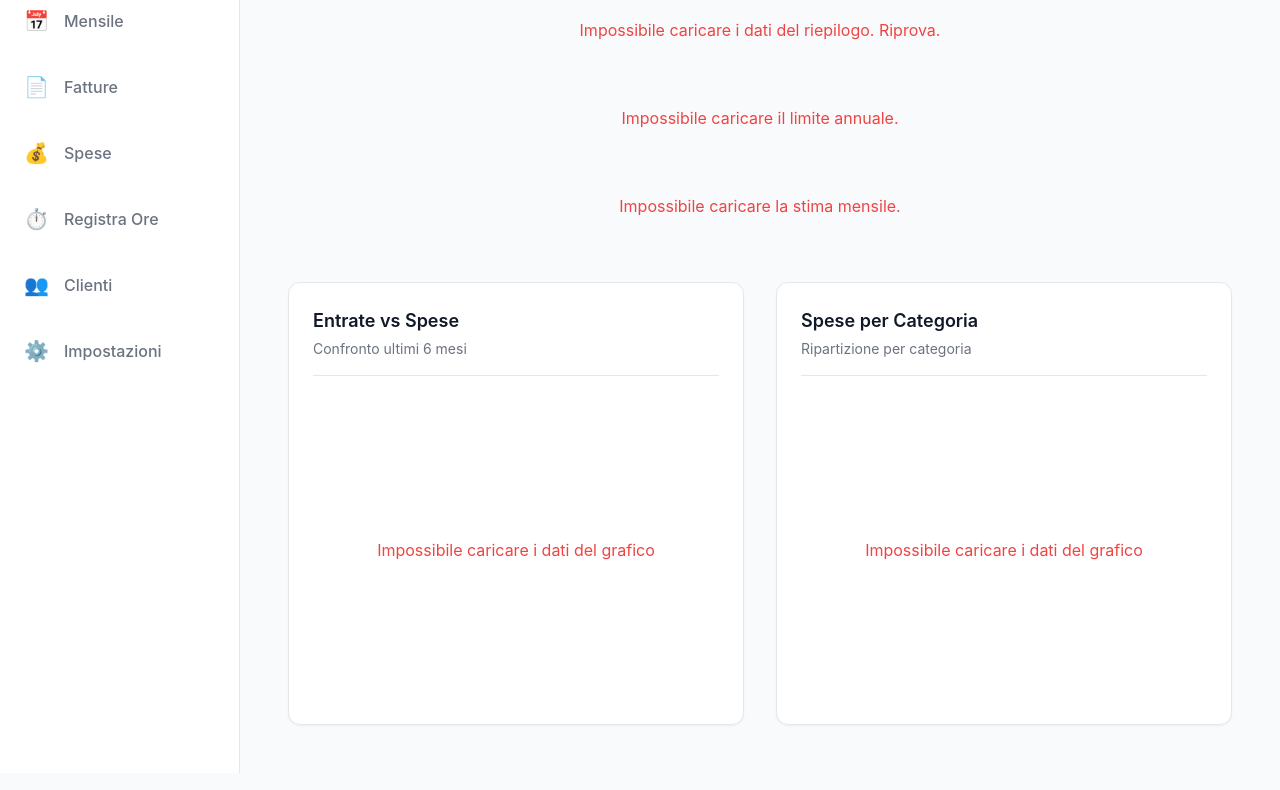
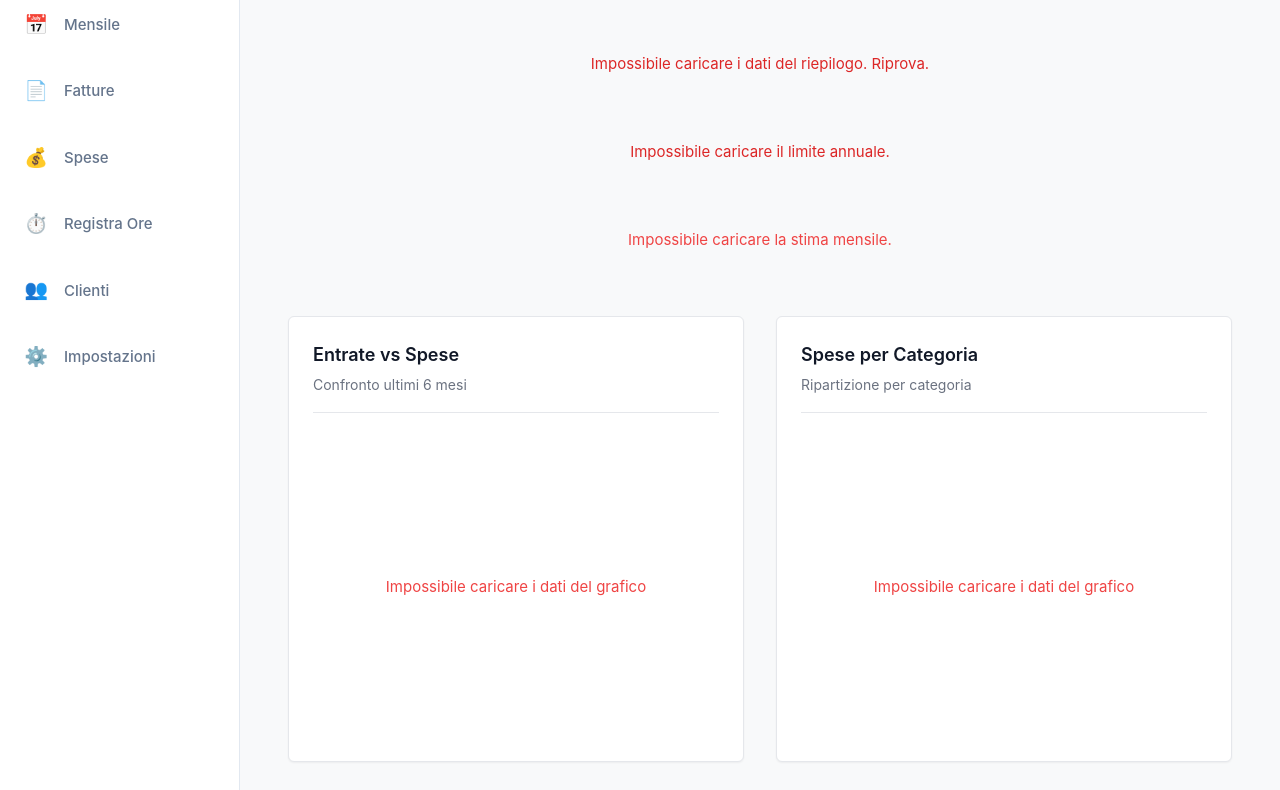
Before and after one commit to daaanny90/zanicchi, a plain HTML site: page frontend/public/index.html in a window 1280 px wide. Shown: the part 184-974 px from the top of the page. Drawn offline with nearby package versions, Linux system fonts and the light colour scheme; no server answers.

Commit message:
Refine spacing across dashboard components

```diff
--- a/frontend/public/components/app-header.js
+++ b/frontend/public/components/app-header.js
@@ -94,7 +94,7 @@ class AppHeader extends HTMLElement {
           display: inline-flex;
           align-items: center;
           gap: 0.4rem;
-          box-shadow: 0 10px 15px -3px rgb(37 99 235 / 0.35);
+          box-shadow: 0 2px 4px 0 rgb(30 64 175 / 0.15);
           transition: background-color var(--transition-fast), border-color var(--transition-fast);
         }
 
--- a/frontend/public/components/category-manager.js
+++ b/frontend/public/components/category-manager.js
@@ -97,7 +97,7 @@ class CategoryManager extends HTMLElement {
           max-width: 540px;
           background: var(--color-bg);
           color: var(--color-text-primary);
-          border-radius: 0.75rem;
+          border-radius: 0.375rem;
           box-shadow: var(--shadow-xl);
           overflow: hidden;
           border: 1px solid var(--color-border);
--- a/frontend/public/components/chart-expense-category.js
+++ b/frontend/public/components/chart-expense-category.js
@@ -99,12 +99,13 @@ class ChartExpenseCategory extends HTMLElement {
       <style>
         :host {
           display: block;
+          margin-bottom: var(--space-xl);
         }
 
         .chart-card {
           background-color: #ffffff;
           border: 1px solid #e5e7eb;
-          border-radius: 0.75rem;
+          border-radius: 0.375rem;
           padding: 1.5rem;
           box-shadow: 0 1px 2px 0 rgb(0 0 0 / 0.05);
         }
--- a/frontend/public/components/chart-income-expense.js
+++ b/frontend/public/components/chart-income-expense.js
@@ -120,12 +120,13 @@ class ChartIncomeExpense extends HTMLElement {
       <style>
         :host {
           display: block;
+          margin-bottom: var(--space-xl);
         }
 
         .chart-card {
           background-color: #ffffff;
           border: 1px solid #e5e7eb;
-          border-radius: 0.75rem;
+          border-radius: 0.375rem;
           padding: 1.5rem;
           box-shadow: 0 1px 2px 0 rgb(0 0 0 / 0.05);
         }
--- a/frontend/public/components/clients-manager.js
+++ b/frontend/public/components/clients-manager.js
@@ -161,7 +161,7 @@ class ClientsManager extends HTMLElement {
           max-width: 720px;
           background: var(--color-bg);
           color: var(--color-text-primary);
-          border-radius: 0.75rem;
+          border-radius: 0.375rem;
           box-shadow: var(--shadow-xl);
           overflow: hidden;
           display: flex;
--- a/frontend/public/components/dashboard-summary.js
+++ b/frontend/public/components/dashboard-summary.js
@@ -52,6 +52,7 @@ class DashboardSummary extends HTMLElement {
       <style>
         :host {
           display: block;
+          margin-bottom: var(--space-xl);
         }
 
         .summary-grid {
@@ -64,14 +65,14 @@ class DashboardSummary extends HTMLElement {
         .summary-card {
           background-color: var(--color-bg);
           border: 1px solid var(--color-border);
-          border-radius: 0.5rem;
+          border-radius: 0.25rem;
           padding: 1.5rem;
           box-shadow: var(--shadow-sm);
           transition: box-shadow 0.2s;
         }
 
         .summary-card:hover {
-          box-shadow: 0 4px 6px -1px rgb(0 0 0 / 0.1);
+          box-shadow: 0 2px 4px 0 rgb(0 0 0 / 0.06);
         }
 
         .summary-header {
--- a/frontend/public/components/expense-form.js
+++ b/frontend/public/components/expense-form.js
@@ -133,7 +133,7 @@ class ExpenseForm extends HTMLElement {
     this.shadowRoot.innerHTML = `
       <style>
         .modal { display: none; position: fixed; top: 0; left: 0; width: 100%; height: 100%; background-color: var(--color-overlay); z-index: 1000; justify-content: center; align-items: center; padding: 1rem; }
-        .modal-content { background: var(--color-bg); border: 1px solid var(--color-border); border-radius: 0.75rem; width: 90%; max-width: 600px; max-height: 90vh; overflow-y: auto; box-shadow: var(--shadow-lg); color: var(--color-text-primary); }
+        .modal-content { background: var(--color-bg); border: 1px solid var(--color-border); border-radius: 0.375rem; width: 90%; max-width: 600px; max-height: 90vh; overflow-y: auto; box-shadow: var(--shadow-lg); color: var(--color-text-primary); }
         .modal-header { padding: 1.5rem; border-bottom: 1px solid var(--color-border); display: flex; justify-content: space-between; align-items: center; }
         .modal-title { font-size: 1.25rem; font-weight: 600; margin: 0; }
         .close-btn { background: none; border: none; font-size: 1.5rem; cursor: pointer; color: var(--color-text-secondary); }
--- a/frontend/public/components/expense-list.js
+++ b/frontend/public/components/expense-list.js
@@ -58,8 +58,11 @@ class ExpenseList extends HTMLElement {
 
     this.shadowRoot.innerHTML = `
       <style>
-        :host { display: block; }
-        .table-container { overflow-x: auto; border-radius: 0.75rem; border: 1px solid var(--color-border); }
+        :host {
+          display: block;
+          margin-top: var(--space-lg);
+        }
+        .table-container { overflow-x: auto; border-radius: 0.375rem; border: 1px solid var(--color-border); }
         .table { width: 100%; border-collapse: collapse; background-color: var(--color-bg); }
         .table thead { background-color: var(--color-bg-tertiary); border-bottom: 2px solid var(--color-border); }
         .table th { padding: 1rem; text-align: left; font-size: 0.75rem; font-weight: 600; color: var(--color-text-secondary); text-transform: uppercase; }
--- a/frontend/public/components/invoice-form.js
+++ b/frontend/public/components/invoice-form.js
@@ -95,7 +95,7 @@ class InvoiceForm extends HTMLElement {
     this.shadowRoot.innerHTML = `
       <style>
         .modal { display: none; position: fixed; top: 0; left: 0; width: 100%; height: 100%; background-color: var(--color-overlay); z-index: 1000; justify-content: center; align-items: center; padding: 1rem; }
-        .modal-content { background: var(--color-bg); color: var(--color-text-primary); border-radius: 0.75rem; width: 90%; max-width: 600px; max-height: 90vh; overflow-y: auto; border: 1px solid var(--color-border); box-shadow: var(--shadow-lg); }
+        .modal-content { background: var(--color-bg); color: var(--color-text-primary); border-radius: 0.375rem; width: 90%; max-width: 600px; max-height: 90vh; overflow-y: auto; border: 1px solid var(--color-border); box-shadow: var(--shadow-lg); }
         .modal-header { padding: 1.5rem; border-bottom: 1px solid var(--color-border); display: flex; justify-content: space-between; align-items: center; }
         .modal-title { font-size: 1.25rem; font-weight: 600; margin: 0; }
         .close-btn { background: none; border: none; font-size: 1.5rem; cursor: pointer; color: var(--color-text-secondary); }
--- a/frontend/public/components/invoice-list.js
+++ b/frontend/public/components/invoice-list.js
@@ -70,8 +70,11 @@ class InvoiceList extends HTMLElement {
 
     this.shadowRoot.innerHTML = `
       <style>
-        :host { display: block; }
-        .table-container { overflow-x: auto; border-radius: 0.75rem; border: 1px solid var(--color-border); }
+        :host {
+          display: block;
+          margin-top: var(--space-lg);
+        }
+        .table-container { overflow-x: auto; border-radius: 0.375rem; border: 1px solid var(--color-border); }
         .table { width: 100%; border-collapse: collapse; background-color: var(--color-bg); }
         .table thead { background-color: var(--color-bg-tertiary); border-bottom: 2px solid var(--color-border); }
         .table th { padding: 1rem; text-align: left; font-size: 0.75rem; font-weight: 600; color: var(--color-text-secondary); text-transform: uppercase; }
--- a/frontend/public/components/monthly-estimate.js
+++ b/frontend/public/components/monthly-estimate.js
@@ -73,7 +73,7 @@ class MonthlyEstimate extends HTMLElement {
       <style>
         :host {
           display: block;
-          margin-bottom: 2rem;
+          margin-bottom: var(--space-xl);
         }
 
         .estimate-container {
@@ -83,10 +83,10 @@ class MonthlyEstimate extends HTMLElement {
         }
 
         .estimate-card {
-          border-radius: 0.75rem;
+          border-radius: 0.375rem;
           padding: 2rem;
           color: #fff;
-          box-shadow: 0 10px 15px -3px rgb(0 0 0 / 0.2);
+          box-shadow: 0 4px 8px 0 rgb(0 0 0 / 0.08);
           position: relative;
           overflow: hidden;
         }
@@ -138,7 +138,7 @@ class MonthlyEstimate extends HTMLElement {
         .estimate-item {
           background: rgba(255, 255, 255, 0.15);
           padding: 1rem;
-          border-radius: 0.5rem;
+          border-radius: 0.25rem;
           backdrop-filter: blur(10px);
         }
 
--- a/frontend/public/components/monthly-overview.js
+++ b/frontend/public/components/monthly-overview.js
@@ -490,14 +490,15 @@ class MonthlyOverview extends HTMLElement {
       <style>
         :host {
           display: block;
+          margin-bottom: var(--space-xl);
         }
 
         .month-selector {
           margin-bottom: 2rem;
           padding: 1.5rem;
           background: linear-gradient(135deg, var(--gradient-primary-start) 0%, var(--gradient-primary-end) 100%);
-          border-radius: 0.75rem;
-          box-shadow: 0 4px 6px -1px rgb(0 0 0 / 0.1);
+          border-radius: 0.375rem;
+          box-shadow: 0 2px 4px 0 rgb(0 0 0 / 0.06);
         }
 
         .selector-label {
@@ -522,7 +523,7 @@ class MonthlyOverview extends HTMLElement {
           font-size: 1.125rem;
           font-weight: 600;
           border: 2px solid rgba(255, 255, 255, 0.3);
-          border-radius: 0.5rem;
+          border-radius: 0.25rem;
           background-color: var(--color-bg);
           color: var(--color-text-primary);
           cursor: pointer;
@@ -550,7 +551,7 @@ class MonthlyOverview extends HTMLElement {
         .overview-card {
           background: var(--color-bg);
           border: 1px solid var(--color-border);
-          border-radius: 0.75rem;
+          border-radius: 0.375rem;
           padding: 1.5rem;
           box-shadow: 0 1px 3px 0 rgb(0 0 0 / 0.1);
           transition: transform 0.2s, box-shadow 0.2s;
@@ -558,7 +559,7 @@ class MonthlyOverview extends HTMLElement {
 
         .overview-card:hover {
           transform: translateY(-2px);
-          box-shadow: 0 4px 6px -1px rgb(0 0 0 / 0.1);
+          box-shadow: 0 2px 4px 0 rgb(0 0 0 / 0.06);
         }
 
         .card-header {
@@ -604,7 +605,7 @@ class MonthlyOverview extends HTMLElement {
         .salary-breakdown {
           background: var(--color-bg);
           border: 1px solid var(--color-border);
-          border-radius: 0.75rem;
+          border-radius: 0.375rem;
           padding: 2rem;
           box-shadow: 0 1px 3px 0 rgb(0 0 0 / 0.1);
         }
@@ -629,7 +630,7 @@ class MonthlyOverview extends HTMLElement {
           padding: 1.25rem;
           background: var(--color-bg-secondary);
           border: 1px solid var(--color-border);
-          border-radius: 0.5rem;
+          border-radius: 0.25rem;
           transition: background-color 0.2s;
         }
 
@@ -674,7 +675,7 @@ class MonthlyOverview extends HTMLElement {
           padding: 1.5rem;
           background: var(--color-bg-secondary);
           border: 1px solid var(--color-border);
-          border-radius: 0.5rem;
+          border-radius: 0.25rem;
           margin-top: 1.5rem;
         }
 
@@ -716,14 +717,14 @@ class MonthlyOverview extends HTMLElement {
           font-size: 1.125rem;
           background: rgba(239, 68, 68, 0.1);
           border: 1px solid rgba(239, 68, 68, 0.4);
-          border-radius: 0.5rem;
+          border-radius: 0.25rem;
         }
 
         /* Goal Tracker Styles */
         .goal-tracker {
           background: var(--color-bg);
           border: 1px solid var(--color-border);
-          border-radius: 0.75rem;
+          border-radius: 0.375rem;
           padding: 1.5rem;
           margin-bottom: 2rem;
           box-shadow: var(--shadow-md);
@@ -775,7 +776,7 @@ class MonthlyOverview extends HTMLElement {
         .goal-metric {
           background: var(--color-bg-secondary);
           padding: 1rem;
-          border-radius: 0.5rem;
+          border-radius: 0.25rem;
           border: 1px solid var(--color-border);
         }
 
@@ -852,7 +853,7 @@ class MonthlyOverview extends HTMLElement {
           align-items: center;
           gap: 0.75rem;
           padding: 1rem;
-          border-radius: 0.5rem;
+          border-radius: 0.25rem;
           font-size: 0.875rem;
         }
 
--- a/frontend/public/components/monthly-worked-summary.js
+++ b/frontend/public/components/monthly-worked-summary.js
@@ -116,13 +116,14 @@ class MonthlyWorkedSummary extends HTMLElement {
       <style>
         :host {
           display: block;
-          margin-top: 1.5rem;
+          margin-top: var(--space-xl);
+          margin-bottom: var(--space-xl);
           color: var(--color-text-primary);
         }
         .card {
           background: var(--color-bg);
           border: 1px solid var(--color-border);
-          border-radius: 0.75rem;
+          border-radius: 0.375rem;
           padding: 1.5rem;
           box-shadow: var(--shadow-md);
         }
@@ -239,7 +240,7 @@ class MonthlyWorkedSummary extends HTMLElement {
         .empty-state, .error {
           padding: 1rem;
           background: var(--color-bg-secondary);
-          border-radius: 0.5rem;
+          border-radius: 0.25rem;
           text-align: center;
           color: var(--color-text-secondary);
         }
--- a/frontend/public/components/settings-panel.js
+++ b/frontend/public/components/settings-panel.js
@@ -107,6 +107,7 @@ class SettingsPanel extends HTMLElement {
       <style>
         :host {
           display: block;
+          margin-bottom: var(--space-xl);
         }
 
         .settings-container {
@@ -116,7 +117,7 @@ class SettingsPanel extends HTMLElement {
         .card {
           background-color: #ffffff;
           border: 1px solid #e5e7eb;
-          border-radius: 0.5rem;
+          border-radius: 0.25rem;
           padding: 1.5rem;
           box-shadow: 0 1px 2px 0 rgb(0 0 0 / 0.05);
         }
--- a/frontend/public/components/worked-hours-modal.js
+++ b/frontend/public/components/worked-hours-modal.js
@@ -133,7 +133,7 @@ class WorkedHoursModal extends HTMLElement {
           max-width: 480px;
           background: var(--color-bg);
           color: var(--color-text-primary);
-          border-radius: 0.75rem;
+          border-radius: 0.375rem;
           box-shadow: var(--shadow-xl);
           overflow: hidden;
           border: 1px solid var(--color-border);
@@ -215,7 +215,7 @@ class WorkedHoursModal extends HTMLElement {
           background: var(--color-bg-secondary);
           border: 1px dashed var(--color-border);
           padding: 1rem;
-          border-radius: 0.5rem;
+          border-radius: 0.25rem;
           text-align: center;
           font-size: 0.95rem;
           color: var(--color-text-secondary);
--- a/frontend/public/styles/components.css
+++ b/frontend/public/styles/components.css
@@ -133,9 +133,10 @@
 
 .card-title {
   font-size: var(--font-size-lg);
-  font-weight: 600;
+  font-weight: 700;
   color: var(--color-text-primary);
   margin: 0;
+  letter-spacing: -0.01em;
 }
 
 .card-body {
--- a/frontend/public/styles/dashboard.css
+++ b/frontend/public/styles/dashboard.css
@@ -172,7 +172,33 @@
   font-size: var(--font-size-3xl);
   font-weight: 700;
   color: var(--color-text-primary);
-  margin: 0;
+  margin: 0 0 var(--space-xl) 0;
+  letter-spacing: -0.02em;
+}
+
+/* ============================================================================
+   Component Spacing
+   ============================================================================ */
+
+/* Ensure consistent spacing between web components */
+.view > * {
+  margin-bottom: var(--space-xl);
+}
+
+.view > *:last-child {
+  margin-bottom: 0;
+}
+
+/* Specific spacing for dashboard components */
+#dashboard-view > dashboard-summary,
+#dashboard-view > annual-limit-indicator,
+#dashboard-view > monthly-estimate {
+  margin-bottom: var(--space-xl);
+}
+
+#dashboard-view > .charts-container {
+  margin-top: var(--space-xl);
+  margin-bottom: 0;
 }
 
 /* ============================================================================
@@ -185,6 +211,12 @@
   grid-template-columns: repeat(auto-fit, minmax(400px, 1fr));
   gap: var(--space-xl);
   margin-top: var(--space-xl);
+  margin-bottom: 0;
+}
+
+/* Remove bottom margin from last chart in container */
+.charts-container > *:last-child {
+  margin-bottom: 0;
 }
 
 /* ============================================================================
--- a/frontend/public/styles/main.css
+++ b/frontend/public/styles/main.css
@@ -19,30 +19,30 @@
    ============================================================================ */
 
 :root {
-  /* Colors - Minimalist palette with subtle accents */
-  --color-primary: #2563eb;           /* Primary blue for CTAs and highlights */
-  --color-primary-hover: #1d4ed8;     /* Darker blue for hover states */
-  --color-primary-light: rgba(37, 99, 235, 0.12); /* Light blue for backgrounds */
-  --gradient-primary-start: #2563eb;
-  --gradient-primary-end: #1d4ed8;
-  --color-overlay: rgba(15, 23, 42, 0.45);
+  /* Colors - Professional, muted palette */
+  --color-primary: #1e40af;           /* Deep professional blue */
+  --color-primary-hover: #1e3a8a;     /* Darker blue for hover states */
+  --color-primary-light: rgba(30, 64, 175, 0.08); /* Subtle blue for backgrounds */
+  --gradient-primary-start: #1e40af;
+  --gradient-primary-end: #1e3a8a;
+  --color-overlay: rgba(0, 0, 0, 0.5);
 
-  --color-success: #10b981;           /* Green for positive actions/states */
-  --color-warning: #f59e0b;           /* Orange for warnings */
-  --color-danger: #ef4444;            /* Red for errors/delete actions */
-  --color-info: #3b82f6;              /* Blue for informational elements */
+  --color-success: #059669;           /* Muted green for positive states */
+  --color-warning: #d97706;            /* Muted orange for warnings */
+  --color-danger: #dc2626;             /* Muted red for errors/delete actions */
+  --color-info: #1e40af;               /* Professional blue for info */
 
-  /* Neutral colors - Shades of gray for UI elements */
+  /* Neutral colors - Professional grays */
   --color-bg: #ffffff;                /* Card/background */
-  --color-bg-secondary: #f9fafb;      /* Page background */
-  --color-bg-tertiary: #f3f4f6;       /* Muted surfaces */
+  --color-bg-secondary: #f8f9fa;      /* Page background - slightly cooler */
+  --color-bg-tertiary: #f1f3f5;       /* Muted surfaces */
 
-  --color-text-primary: #111827;      /* Primary text (near black) */
-  --color-text-secondary: #6b7280;    /* Secondary text (medium gray) */
-  --color-text-muted: #9ca3af;        /* Muted text (light gray) */
+  --color-text-primary: #0f172a;      /* Deep charcoal for primary text */
+  --color-text-secondary: #64748b;    /* Professional medium gray */
+  --color-text-muted: #94a3b8;        /* Light gray for muted text */
 
-  --color-border: #e5e7eb;            /* Default border color */
-  --color-border-hover: #d1d5db;      /* Border color on hover */
+  --color-border: #e2e8f0;            /* Subtle border color */
+  --color-border-hover: #cbd5e1;      /* Border color on hover */
 
   /* Spacing scale - Consistent spacing throughout the app */
   --space-xs: 0.25rem;    /* 4px */
@@ -53,41 +53,41 @@
   --space-2xl: 3rem;      /* 48px */
   --space-3xl: 4rem;      /* 64px */
 
-  /* Typography - Font sizes and line heights */
+  /* Typography - Professional, readable sizes */
   --font-size-xs: 0.75rem;    /* 12px */
   --font-size-sm: 0.875rem;   /* 14px */
-  --font-size-base: 1rem;     /* 16px */
-  --font-size-lg: 1.125rem;   /* 18px */
-  --font-size-xl: 1.25rem;    /* 20px */
-  --font-size-2xl: 1.5rem;    /* 24px */
-  --font-size-3xl: 1.875rem;  /* 30px */
+  --font-size-base: 0.9375rem; /* 15px - Slightly smaller for professional look */
+  --font-size-lg: 1.0625rem;   /* 17px */
+  --font-size-xl: 1.1875rem;   /* 19px */
+  --font-size-2xl: 1.375rem;  /* 22px */
+  --font-size-3xl: 1.75rem;   /* 28px */
 
-  --line-height-tight: 1.25;
-  --line-height-normal: 1.5;
-  --line-height-relaxed: 1.75;
+  --line-height-tight: 1.3;
+  --line-height-normal: 1.6;
+  --line-height-relaxed: 1.8;
 
-  /* Font families */
+  /* Font families - Professional sans-serif */
   --font-sans: -apple-system, BlinkMacSystemFont, 'Segoe UI', 'Roboto',
-               'Helvetica', 'Arial', sans-serif;
+               'Helvetica Neue', 'Arial', sans-serif;
   --font-mono: 'SF Mono', 'Monaco', 'Courier New', monospace;
 
-  /* Border radius - Rounded corners */
-  --radius-sm: 0.25rem;   /* 4px */
-  --radius-md: 0.375rem;  /* 6px */
-  --radius-lg: 0.5rem;    /* 8px */
-  --radius-xl: 0.75rem;   /* 12px */
-  --radius-full: 9999px;  /* Fully rounded (pills) */
+  /* Border radius - Minimal, angular design */
+  --radius-sm: 0.125rem;  /* 2px - Very subtle rounding */
+  --radius-md: 0.25rem;   /* 4px - Minimal rounding */
+  --radius-lg: 0.375rem;  /* 6px - Slight rounding for cards */
+  --radius-xl: 0.5rem;    /* 8px - Maximum rounding */
+  --radius-full: 9999px;  /* Fully rounded (pills) - only for special cases */
 
-  /* Shadows - Subtle depth */
-  --shadow-sm: 0 1px 2px 0 rgb(0 0 0 / 0.05);
-  --shadow-md: 0 4px 6px -1px rgb(0 0 0 / 0.1);
-  --shadow-lg: 0 10px 15px -3px rgb(0 0 0 / 0.1);
-  --shadow-xl: 0 20px 25px -5px rgb(0 0 0 / 0.1);
+  /* Shadows - Professional, subtle depth */
+  --shadow-sm: 0 1px 1px 0 rgb(0 0 0 / 0.04);
+  --shadow-md: 0 2px 4px 0 rgb(0 0 0 / 0.06);
+  --shadow-lg: 0 4px 8px 0 rgb(0 0 0 / 0.08);
+  --shadow-xl: 0 8px 16px 0 rgb(0 0 0 / 0.1);
 
-  /* Transitions - Smooth animations */
-  --transition-fast: 150ms ease-in-out;
-  --transition-base: 200ms ease-in-out;
-  --transition-slow: 300ms ease-in-out;
+  /* Transitions - Fast, precise animations */
+  --transition-fast: 120ms cubic-bezier(0.4, 0, 0.2, 1);
+  --transition-base: 150ms cubic-bezier(0.4, 0, 0.2, 1);
+  --transition-slow: 200ms cubic-bezier(0.4, 0, 0.2, 1);
 
   /* Layout */
   --sidebar-width: 240px;
@@ -96,20 +96,25 @@
 }
 
 body.dark-theme {
-  --color-primary: #60a5fa;
-  --color-primary-hover: #3b82f6;
-  --color-primary-light: rgba(96, 165, 250, 0.18);
+  --color-primary: #3b82f6;
+  --color-primary-hover: #2563eb;
+  --color-primary-light: rgba(59, 130, 246, 0.12);
   --gradient-primary-start: #3b82f6;
-  --gradient-primary-end: #1e3a8a;
-  --color-overlay: rgba(15, 23, 42, 0.65);
+  --gradient-primary-end: #2563eb;
+  --color-overlay: rgba(0, 0, 0, 0.65);
+
+  --color-success: #10b981;
+  --color-warning: #f59e0b;
+  --color-danger: #ef4444;
+  --color-info: #3b82f6;
 
   --color-bg: #1e293b;
   --color-bg-secondary: #0f172a;
-  --color-bg-tertiary: #14213d;
+  --color-bg-tertiary: #1e293b;
 
-  --color-text-primary: #f8fafc;
-  --color-text-secondary: #cbd5f5;
-  --color-text-muted: #94a3b8;
+  --color-text-primary: #f1f5f9;
+  --color-text-secondary: #94a3b8;
+  --color-text-muted: #64748b;
 
   --color-border: #334155;
   --color-border-hover: #475569;
@@ -182,16 +187,17 @@ select {
    Typography
    ============================================================================ */
 
-/* Headings - Consistent heading styles */
+/* Headings - Professional, serious typography */
 h1,
 h2,
 h3,
 h4,
 h5,
 h6 {
-  font-weight: 600;
+  font-weight: 700;
   line-height: var(--line-height-tight);
   color: var(--color-text-primary);
+  letter-spacing: -0.01em;
 }
 
 h1 {
```
Also changed, not shown: frontend/public/components/annual-limit-indicator.js (+6 -6 lines), 1 other file.
